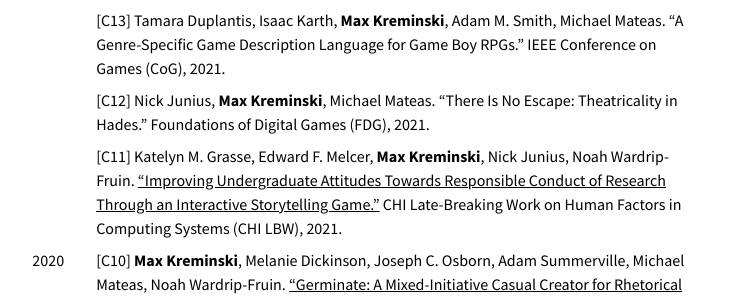
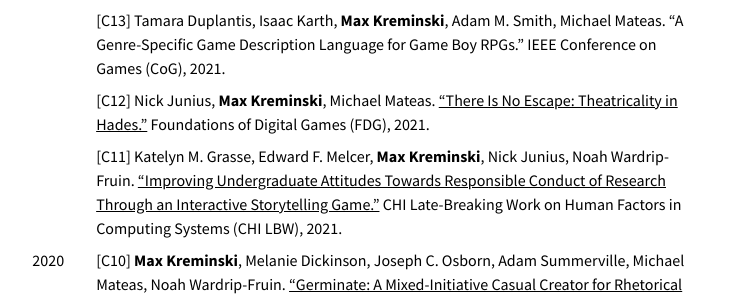
Before and after one commit to mkremins/mkremins.github.io, a Jekyll site: the page built from cv/index.html, in a window 1280 px wide and 900 px high, scrolled down 746 px. Shown: the part 170-467 px from the top of the window, without its empty margins (298-1028 px from the left). Built offline with Jekyll 4.4.1, drawn with Linux system fonts in a browser that asks for light colours; part of the change alters nothing that is shown.

```diff
--- a/_data/publications.json
+++ b/_data/publications.json
@@ -19,7 +19,7 @@
 },
 {
   "title": "There Is No Escape: Theatricality in Hades",
-  "url": "",
+  "url": "https://mkremins.github.io/publications/Hades_FDG2021.pdf",
   "authors": ["Nick Junius", "Max Kreminski", "Michael Mateas"],
   "year": "2021",
   "venue": "FDG",
```
Also changed, not shown: 1 other file.
